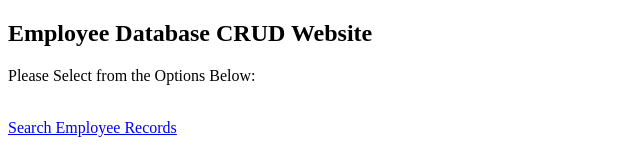
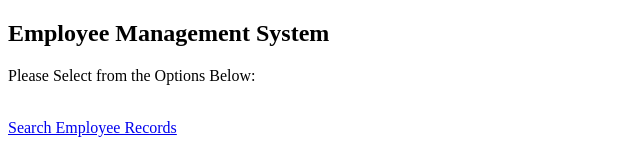
Before and after one commit to axbjos/inet4031_phpcrudecrud_lamp, a plain HTML site: page index.html in a window 1280 px wide. Shown: the top 155 px of the page, without its empty margins (0-640 px from the left). Drawn offline with Linux system fonts and the light colour scheme.

Commit message:
updated index title

```diff
--- a/index.html
+++ b/index.html
@@ -6,7 +6,7 @@
 </head>
 <!-- Body -->
 <body>
-	<h2>Employee Database CRUD  Website</h2>
+	<h2>Employee Management System</h2>
 	<p>Please Select from the Options Below:</p>
 	<br>
 	<a href="findemployee.html" title="Find Employee" target="_parent">Search Employee Records</a>
```
